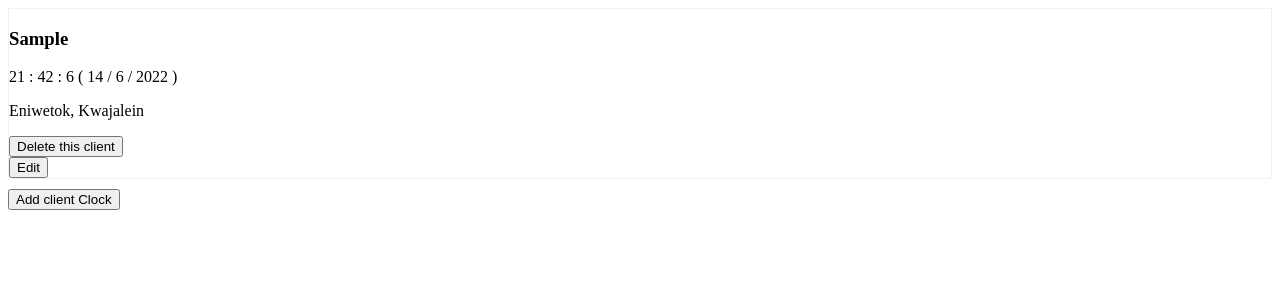
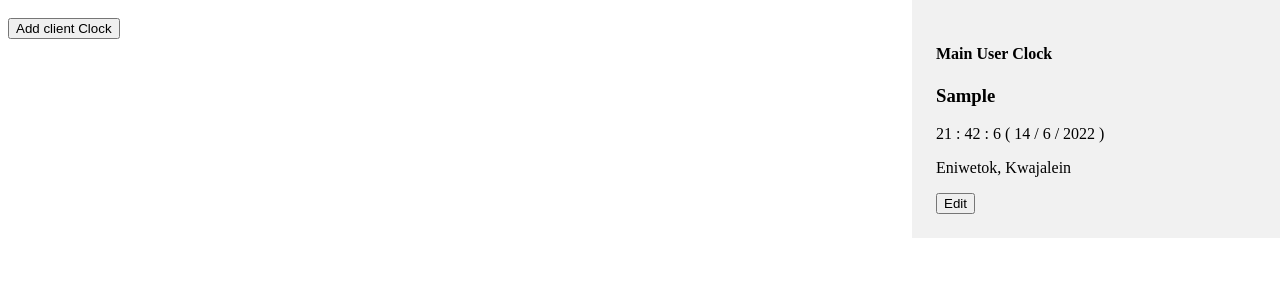
Before and after one commit to eliasemon/React_trackZoneApp, a React (Vite) app: page / in a window 1280 px wide. Both pictures are taken after typing "Sample" into the empty fields and a click on the button "Submit". Shown: the top 300 px of the page. Built offline with nearby package versions, Linux system fonts and the light colour scheme.

Commit message:
MainUserUpdate

```diff
--- a/src/App.jsx
+++ b/src/App.jsx
@@ -5,7 +5,7 @@ import EditClientClock from "./EditClientClock";
 function App() {
   const [date, setDate] = useState(new Date());
   const [userZone, setUserTime] = useState({});
-  const [flag,setFlag] = useState(0);
+  const [flag,setFlag] = useState(7);
   const [uiDataTransfer, setUiData] = useState({})
   function btnclickHandeler(){
     setFlag(()=> 0)
@@ -17,15 +17,24 @@ function App() {
    })
     setFlag(()=> 2)
   }
+  if(flag === 7){
+    UI = <SelectTimeZone state={{ userZone,flag,setFlag,setUserTime }} />;
+  }
   if(!flag){
-    UI = <SelectTimeZone state={{ userZone,setFlag,setUserTime }} />;
+    UI = <SelectTimeZone state={{ userZone,flag,setFlag,setUserTime }} />;
     // setFlag(true);
   }
   if(flag === 1){
     UI= Object.keys(userZone).map((v)=> {
       let userZoneDe = userZone[v];
+      let UserClockStyle;
+      if(userZoneDe.mainUser){
+        UserClockStyle = {width : "25%",position :"absolute" ,right : 0,top : 0,border : "4px solid #f1f1f1",padding : 20,background : "#f1f1f1" }
+      }else{
+        UserClockStyle = {border : "4px solid #f1f1f1",padding : 10}
+      }
       return (
-      <div style = {{border : "1px solid #f1f1f1"}}>
+      <div style = {UserClockStyle}>
         <Clock state = {{userZoneDe,userZone ,setUserTime,date ,setDate}}/>
         <button onClick={()=>edithandle(userZoneDe)}>Edit</button>
       </div>)
@@ -36,9 +45,10 @@ function App() {
     let userZoneDe = {...uiDataTransfer};
     UI = <EditClientClock state = {{userZone,userZoneDe, setFlag ,setUserTime}}/>
   }
-  return (<>
-  {UI}
-  {flag === 1 ? <button onClick={btnclickHandeler} style= {{marginTop : 10}}>Add client Clock</button> : ""}
+  return (
+  <>
+    {UI}
+    {flag === 1 ? <button onClick={btnclickHandeler} style= {{marginTop : 10}}>Add client Clock</button> : ""}
   </>);
 }
 
--- a/src/Clock.jsx
+++ b/src/Clock.jsx
@@ -1,7 +1,6 @@
 import { useEffect, useState } from "react";
-import EditClientClock from "./EditClientClock";
 function Clock(props){
-    const {userZoneDe, userZone , setUserTime ,date,setDate} = props.state
+    const {userZoneDe, userZone ,date,setDate} = props.state
     let offset =  Number(userZoneDe.value);
     let utc = date.getTime() + date.getTimezoneOffset() * 60000;
     let localDate = new Date(utc +(3600000 * offset));
@@ -19,6 +18,7 @@ function Clock(props){
     }, [date]);
     return(
         <div>
+            {userZoneDe.mainUser === true ? (<h4>Main User Clock</h4>):""}
         <h3>{userZoneDe.tittle} </h3>
         {localDate.getHours().toString() +" : "+
             localDate.getMinutes().toString() + " : " +
@@ -28,7 +28,7 @@ function Clock(props){
             localDate.getFullYear().toString() + " )"
         }
         <p>{userZoneDe.name}</p>
-        <button onClick={deleteClockHandel}>Delete this client</button>
+        {userZoneDe.mainUser === true ? "":(<button onClick={deleteClockHandel}>Delete this client</button>)}
         </div>
     )
 }
--- a/src/EditClientClock.jsx
+++ b/src/EditClientClock.jsx
@@ -2,7 +2,7 @@ function EditClientClock(props){
 	let {userZone,userZoneDe, setFlag ,setUserTime} = props.state;
 	let tittle = userZoneDe.tittle;
     // console.log(userZoneDe)
-	let zoneOffset = {"value": userZoneDe.value, "name" : userZoneDe.name}
+	let zoneOffset = {"value": userZoneDe.value, "name" : userZoneDe.name,"mainUser" : userZoneDe.mainUser}
 	  function titleHandeler(e){
 		tittle = e.target.value;
 	  }
--- a/src/SelectTimeZone.jsx
+++ b/src/SelectTimeZone.jsx
@@ -1,5 +1,5 @@
 function SelectTimeZone(props){
-	let {userZone,setFlag, setUserTime} = props.state;
+	let {userZone,setFlag,flag, setUserTime} = props.state;
 	let tittle;
 	let zoneOffset = {"value":-12 , "name" : "Eniwetok, Kwajalein"}
 	  function titleHandeler(e){
@@ -13,7 +13,11 @@ function SelectTimeZone(props){
 		event.preventDefault();
 	  }
 	  function btnClick (){
-		userZone[tittle] = {"tittle" : tittle,...zoneOffset};
+		  let mainUser = false;
+		  if(flag === 7){
+			mainUser = true;
+		  }
+		userZone[tittle] = {"tittle" : tittle,...zoneOffset,"mainUser" : mainUser};
 		setUserTime((prvState) => {
 			return {...prvState}
 		})
```
